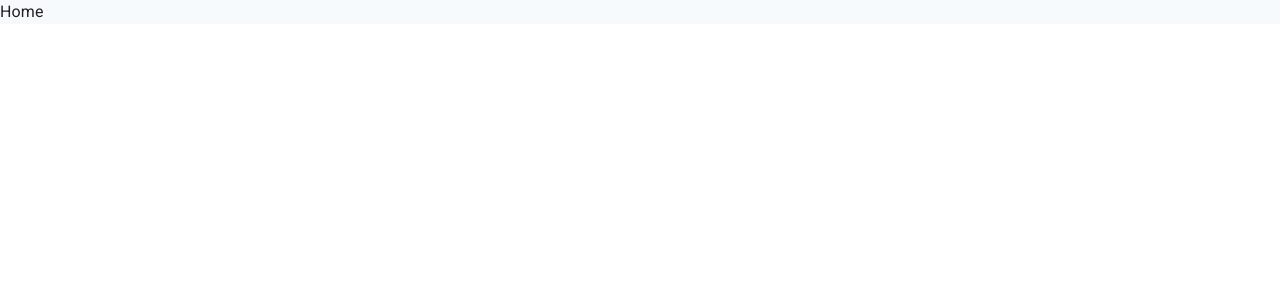
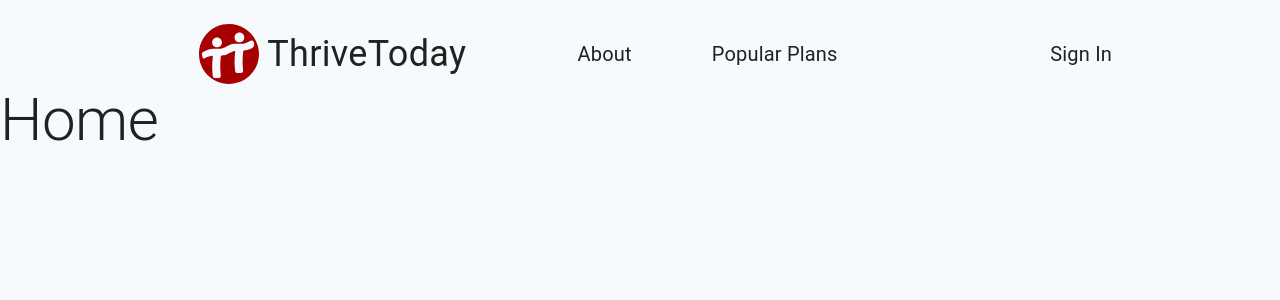
Before and after one commit to Jesch101/ThriveToday, a React (Create React App) app in the folder dev/frontend/: page / in a window 1280 px wide. Shown: the top 300 px of the page. Built offline with nearby package versions, Linux system fonts and the light colour scheme.

Commit message:
Navbar update + documentation

```diff
--- a/dev/frontend/public/index.html
+++ b/dev/frontend/public/index.html
@@ -25,7 +25,7 @@
     -->
     <link
       rel="stylesheet"
-      href="https://fonts.googleapis.com/css?family=Roboto:300,400,500,700&display=swap" />
+      href="https://fonts.googleapis.com/css?family=Montserrat:300,400,500,700&display=swap" />
 
     <title>ThriveToday</title>
   </head>
--- a/dev/frontend/src/App.js
+++ b/dev/frontend/src/App.js
@@ -3,7 +3,7 @@ import { CssBaseline } from "@mui/material";
 import Navbar from "./components/Navbar";
 import Home from "./pages/Home";
 import Error from "./pages/Error";
-import rootStyles from "./themes/styles/rootStyles";
+import { rootStyles, defaultStyles } from "./themes/styles/styles";
 
 function App() {
   return (
@@ -11,11 +11,13 @@ function App() {
       <CssBaseline />
       <Router>
         <div style={rootStyles}>
-          <Navbar />
-          <Routes>
-            <Route path="/" element={<Home />} />
-            <Route path="*" element={<Error />} />
-          </Routes>
+          <div style={defaultStyles}>
+            <Navbar />
+            <Routes>
+              <Route path="/" element={<Home />} />
+              <Route path="*" element={<Error />} />
+            </Routes>
+          </div>
         </div>
       </Router>
     </>
--- a/dev/frontend/src/components/Navbar.jsx
+++ b/dev/frontend/src/components/Navbar.jsx
@@ -1,20 +1,112 @@
 import React from "react";
-import { Box, Button, ThemeProvider, Typography } from "@mui/material";
+import { Box, ThemeProvider, Typography, styled } from "@mui/material";
 import theme from "../themes/theme";
 import logo from "../assets/logo.svg";
 import { Link } from "react-router-dom";
-import { styled } from "@mui/material/styles";
+
+const NavItem = styled(Typography)`
+  text-decoration: none;
+  color: inherit;
+  position: relative;
+  cursor: pointer;
+  font-size: 20px;
+  font-weight: medium;
+  &:after {
+    content: "";
+    position: absolute;
+    width: 100%;
+    transform: scaleX(0);
+    height: 2px;
+    bottom: 0;
+    left: 0;
+    background-color: #a70000;
+    transform-origin: bottom right;
+    transition: transform 0.25s ease-out;
+  }
+  &:hover:after {
+    transform: scaleX(1);
+    transform-origin: bottom left;
+  }
+`;
 
 function Navbar() {
   return (
     <ThemeProvider theme={theme}>
       <Box
         sx={{
-          display: "flex",
           position: "sticky",
-          alignItems: "center",
           overflow: "hidden",
-        }}></Box>
+          paddingTop: `${theme.spacing(3)}`,
+        }}>
+        <Box
+          className="container"
+          sx={{
+            margin: "0 auto",
+            width: "80%",
+          }}>
+          <Box
+            sx={{
+              display: "flex",
+              alignItems: "center",
+              justifyContent: "center",
+            }}>
+            <Link
+              to="/"
+              style={{
+                textDecoration: "none",
+                color: "inherit",
+                display: "flex",
+                alignItems: "center",
+                justifyContent: "center",
+                flex: "1",
+              }}>
+              <img
+                src={logo}
+                alt="logo"
+                style={{ width: "60px", height: "60px" }}
+              />
+              <Typography
+                pl={theme.spacing(1)}
+                sx={{
+                  fontSize: "36px",
+                  fontWeight: "semibold",
+                }}>
+                ThriveToday
+              </Typography>
+            </Link>
+            <Box
+              className="menu-items"
+              sx={{
+                display: "flex",
+                justifyContent: "center",
+                alignItems: "center",
+                flex: "1.5",
+              }}>
+              <Box px={theme.spacing(5)}>
+                <Link
+                  to="/about"
+                  style={{ textDecoration: "none", color: "inherit" }}>
+                  <NavItem>About</NavItem>
+                </Link>
+              </Box>
+              <Box px={theme.spacing(5)}>
+                <Link
+                  to="/popular-plans"
+                  style={{ textDecoration: "none", color: "inherit" }}>
+                  <NavItem>Popular Plans</NavItem>
+                </Link>
+              </Box>
+              <Box ml="auto" pr={theme.spacing(5)}>
+                <Link
+                  to="/login"
+                  style={{ textDecoration: "none", color: "inherit" }}>
+                  <NavItem>Sign In</NavItem>
+                </Link>
+              </Box>
+            </Box>
+          </Box>
+        </Box>
+      </Box>
     </ThemeProvider>
   );
 }
--- a/dev/frontend/src/pages/Home.jsx
+++ b/dev/frontend/src/pages/Home.jsx
@@ -1,7 +1,12 @@
 import React from "react";
+import { Box, Typography } from "@mui/material";
 
 function Home() {
-  return <div>Home</div>;
+  return (
+    <Box>
+      <Typography variant="h2">Home</Typography>
+    </Box>
+  );
 }
 
 export default Home;
--- a/dev/frontend/src/themes/styles/rootStyles.js
+++ /dev/null
@@ -1,7 +0,0 @@
-const rootStyles = {
-  backgroundColor: "#f7fafc",
-  backgroundRepeat: "no-repeat",
-  backgroundSize: "cover",
-};
-
-export default rootStyles;
--- /dev/null
+++ b/dev/frontend/src/themes/styles/styles.js
@@ -0,0 +1,15 @@
+import backgroundImage from "../../assets/backgroundImg.svg";
+
+export const rootStyles = {
+  width: "100%",
+  minHeight: "100vh",
+};
+
+export const defaultStyles = {
+  backgroundImage: `url(${backgroundImage})`,
+  backgroundRepeat: "no-repeat",
+  backgroundSize: "cover",
+  backgroundPosition: "center center",
+  width: "100%",
+  minHeight: "100vh",
+};
--- a/dev/frontend/src/themes/theme.js
+++ b/dev/frontend/src/themes/theme.js
@@ -11,6 +11,7 @@ const theme = createTheme({
     },
   },
   typography: {
+    color: "#333333",
     button: {
       textTransform: "none",
     },
```
Also changed, not shown: dev/frontend/src/assets/backgroundImg.svg (added), 5 other files (tests, documents, lock files or other folders).
